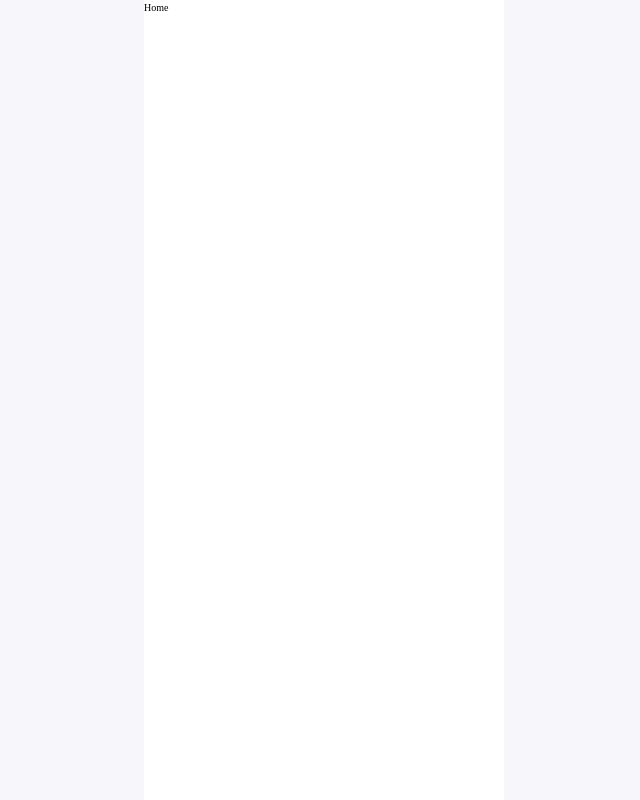
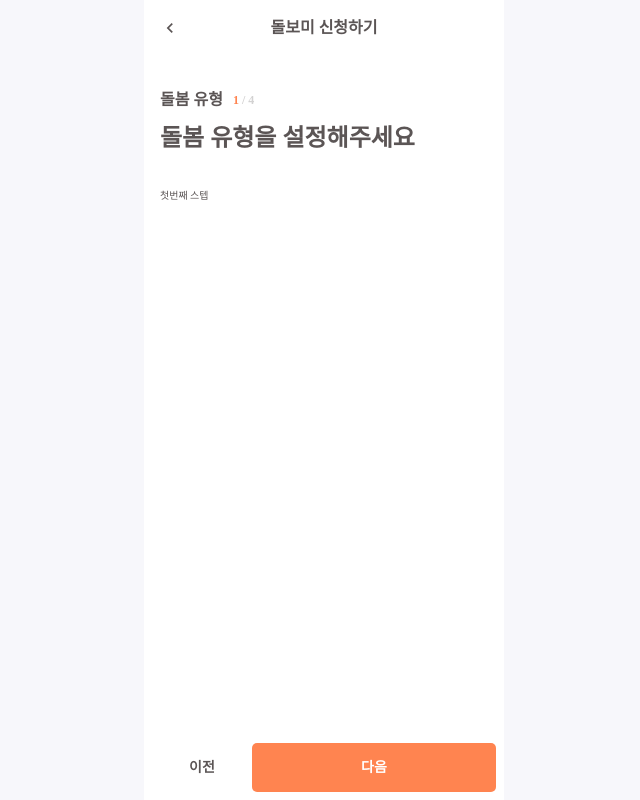
Before and after one commit to Leo-Xee/wanted-codestates-project-2-6, a React (Create React App) app: page / in a window 1280 px wide. Shown: the whole page, without its empty margins (316-956 px from the left). Built offline with nearby package versions, Linux system fonts and the light colour scheme.

Commit message:
feat: ApplyTemplate 구현

```diff
--- a/src/App.tsx
+++ b/src/App.tsx
@@ -19,7 +19,7 @@ const GlobalContainer = styled.div`
 `;
 
 function App() {
-  const [route, setRoute] = useState(page.HOME);
+  const [route, setRoute] = useState(page.APPLY);
 
   return (
     <GlobalContainer>
--- a/src/GlobalStyle.tsx
+++ b/src/GlobalStyle.tsx
@@ -2,13 +2,20 @@ import { createGlobalStyle } from "styled-components";
 
 const GlobalStyle = createGlobalStyle`
   @import url(//spoqa.github.io/spoqa-han-sans/css/SpoqaHanSansNeo.css);
-
+  /* colors */
+  :root {
+    --primary: #FF8450;
+    --text: #5B5555;
+    --text-disabled: #D3D2D2;
+    --btn-disabled: #E2E2E2;
+    --bg-form: #F6F6F6;
+  }
   /* reset */
   *{margin:0;padding:0;font:inherit;color:inherit;}
   *,:after, :before {box-sizing:border-box;flex-shrink:0;}
   :root {-webkit-tap-highlight-color:transparent;-webkit-text-size-adjust:100%;text-size-adjust:100%;cursor:default;line-height:1.5;overflow-wrap:break-word;-moz-tab-size:4;tab-size:4}
   html {font-size: 62.5%;}
-  html, body {width: 100%; height:100%; max-width:360px; margin: 0 auto; background-color: #F7F7FB;}
+  html, body {width: 100%; height:100%; max-width:360px; margin: 0 auto; background-color: #F7F7FB; color: #5B5555}
   img, picture, video, canvas, svg {display: block;max-width:100%;}
   button {background:none;border:0;cursor:pointer;}
   a {text-decoration:none}
--- /dev/null
+++ b/src/components/ApplyTemplate/ApplyTemplate.tsx
@@ -0,0 +1,23 @@
+import React from "react";
+import * as S from "./styles";
+
+type ApplyTemplateProps = {
+  setRoute: React.Dispatch<React.SetStateAction<string>>;
+  step: number;
+  setStep: React.Dispatch<React.SetStateAction<number>>;
+  children: React.ReactNode;
+};
+
+function ApplyTemplate({ setRoute, step, setStep, children }: ApplyTemplateProps) {
+  return (
+    <>
+      <S.Header setRoute={setRoute} />
+      <S.StepIndicator step={step} />
+      <S.Description step={step} />
+      <S.Contents>{children}</S.Contents>
+      <S.ButtonGroup step={step} setStep={setStep} setRoute={setRoute} />
+    </>
+  );
+}
+
+export default ApplyTemplate;
--- /dev/null
+++ b/src/components/ApplyTemplate/index.tsx
@@ -0,0 +1 @@
+export { default } from "./ApplyTemplate";
--- /dev/null
+++ b/src/components/ApplyTemplate/styles.tsx
@@ -0,0 +1,169 @@
+import React from "react";
+import styled from "styled-components";
+
+import { MdChevronLeft } from "react-icons/md";
+
+const HeaderContainer = styled.div`
+  position: relative;
+  width: 100%;
+  padding: 16px;
+  display: flex;
+  justify-content: center;
+  align-items: center;
+`;
+
+const HeaderBack = styled.button`
+  font-size: 2rem;
+  float: left;
+  position: absolute;
+  left: 16px;
+`;
+
+const HeaderTitle = styled.div`
+  font-size: 1.6rem;
+  font-weight: bold;
+`;
+
+export const Header = ({
+  setRoute,
+}: {
+  setRoute: React.Dispatch<React.SetStateAction<string>>;
+}) => {
+  return (
+    <HeaderContainer>
+      <HeaderBack onClick={() => setRoute("home")}>
+        <MdChevronLeft />
+      </HeaderBack>
+      <HeaderTitle>돌보미 신청하기</HeaderTitle>
+    </HeaderContainer>
+  );
+};
+
+const StepContainer = styled.div`
+  display: flex;
+  align-items: center;
+  width: 100%;
+  margin-top: 32px;
+  padding: 0 16px;
+  font-weight: bold;
+`;
+
+const StepLabel = styled.span`
+  font-size: 1.6rem;
+`;
+
+const StepCount = styled.span`
+  margin-left: 10px;
+  font-size: 1.2rem;
+  .currentStep {
+    color: var(--primary);
+  }
+  .totalStep {
+    color: var(--text-disabled);
+  }
+`;
+
+const stepData = [
+  { id: 0, stepName: "", stepDescription: "" },
+  { id: 1, stepName: "돌봄 유형", stepDescription: "돌봄 유형을 설정해주세요" },
+  { id: 2, stepName: "돌봄 스케줄", stepDescription: "돌봄 스케줄을 설정해주세요" },
+  { id: 3, stepName: "돌봄 주소", stepDescription: "돌봄 주소를 입력해주세요" },
+  {
+    id: 4,
+    stepName: "신청 완료",
+    stepDescription: "인증하신 휴대폰 번호로 케어코디 프로필을 받아보실 수 있어요 ☺️",
+  },
+];
+
+export const StepIndicator = ({ step }: { step: number }) => {
+  return (
+    <StepContainer>
+      <StepLabel>{stepData[step].stepName}</StepLabel>
+      <StepCount>
+        <span className="currentStep">{step}</span>
+        <span className="totalStep"> / 4</span>
+      </StepCount>
+    </StepContainer>
+  );
+};
+
+const DescriptionContainer = styled.div`
+  width: 100%;
+  padding: 0 16px;
+  margin-top: 8px;
+  font-size: 2.4rem;
+  font-weight: bold;
+`;
+
+export const Description = ({ step }: { step: number }) => {
+  return <DescriptionContainer>{stepData[step].stepDescription}</DescriptionContainer>;
+};
+
+const ContentsContainer = styled.div`
+  width: 100%;
+  margin-top: 32px;
+  padding: 0 16px;
+`;
+
+export const Contents = ({ children }: { children: React.ReactNode }) => {
+  return <ContentsContainer>{children}</ContentsContainer>;
+};
+
+const ButtonGroupContainer = styled.div`
+  position: absolute;
+  bottom: 0;
+  left: 0;
+  width: 100%;
+  padding: 8px;
+  display: flex;
+  font-size: 1.4rem;
+  font-weight: bold;
+`;
+
+const NextButton = styled.button`
+  background: var(--primary);
+  color: white;
+  border-radius: 5px;
+  padding: 14px;
+  flex: 3;
+`;
+
+const PrevButton = styled.button`
+  background: white;
+  flex: 1;
+  padding: 14px;
+`;
+
+export const ButtonGroup = ({
+  step,
+  setStep,
+  setRoute,
+}: {
+  step: number;
+  setStep: React.Dispatch<React.SetStateAction<number>>;
+  setRoute: React.Dispatch<React.SetStateAction<string>>;
+}) => {
+  return (
+    <ButtonGroupContainer>
+      <PrevButton
+        onClick={() => {
+          if (step === 1) return;
+          setStep((step) => step - 1);
+        }}
+      >
+        이전
+      </PrevButton>
+      <NextButton
+        onClick={() => {
+          if (step === 4) {
+            setRoute("complete");
+          } else {
+            setStep((step) => step + 1);
+          }
+        }}
+      >
+        다음
+      </NextButton>
+    </ButtonGroupContainer>
+  );
+};
--- a/src/pages/Apply/Apply.tsx
+++ b/src/pages/Apply/Apply.tsx
@@ -1,11 +1,21 @@
-import React from "react";
+import React, { useState } from "react";
+import ApplyTemplate from "../../components/ApplyTemplate";
 
 type ApplyProps = {
   setRoute: React.Dispatch<React.SetStateAction<string>>;
 };
 
 function Apply({ setRoute }: ApplyProps) {
-  return <div>Apply</div>;
+  const [step, setStep] = useState(1);
+
+  return (
+    <ApplyTemplate setRoute={setRoute} step={step} setStep={setStep}>
+      {step === 1 && <div>첫번째 스텝</div>}
+      {step === 2 && <div>두번째 스텝</div>}
+      {step === 3 && <div>세번째 스텝</div>}
+      {step === 4 && <div>네번째 스텝</div>}
+    </ApplyTemplate>
+  );
 }
 
 export default Apply;
```
